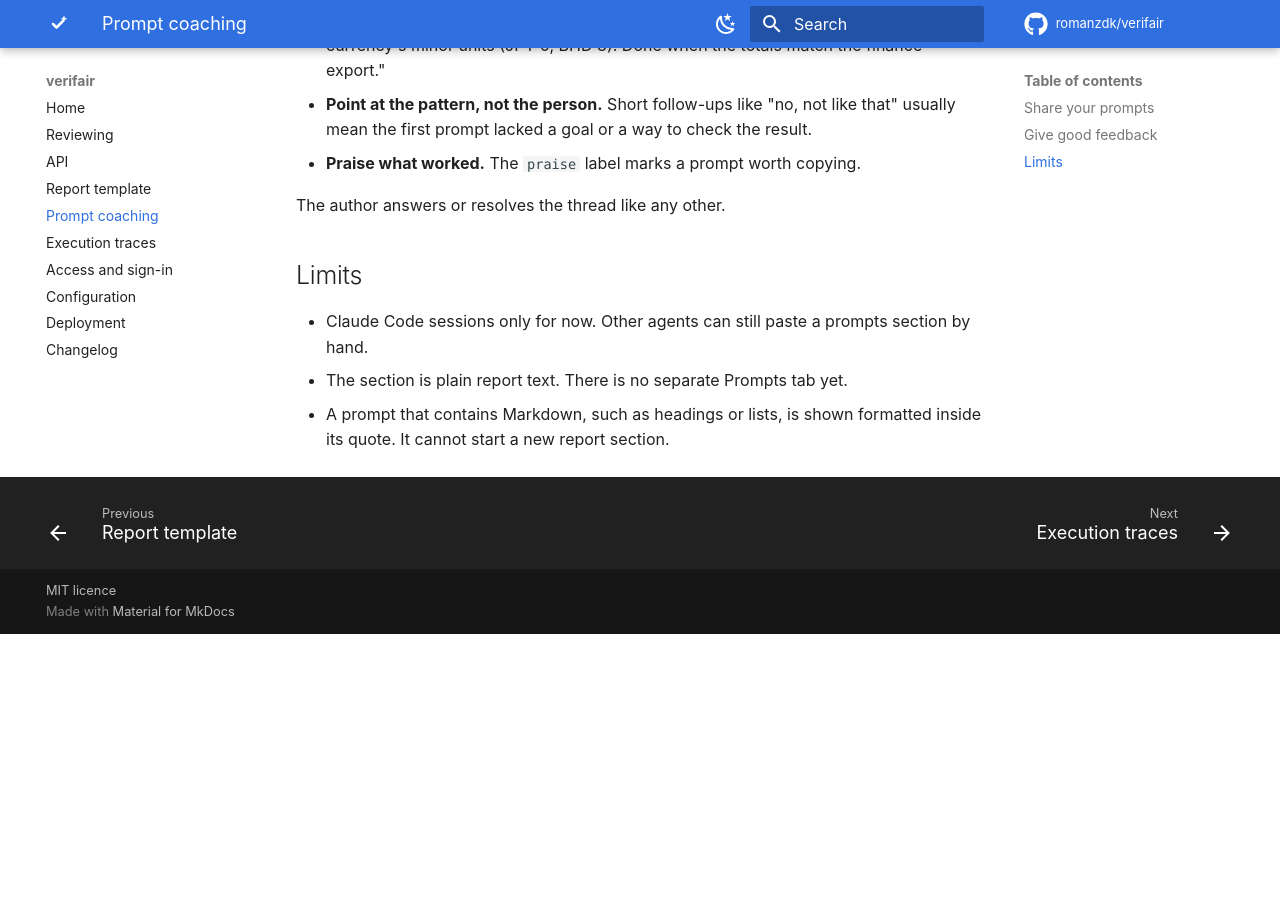
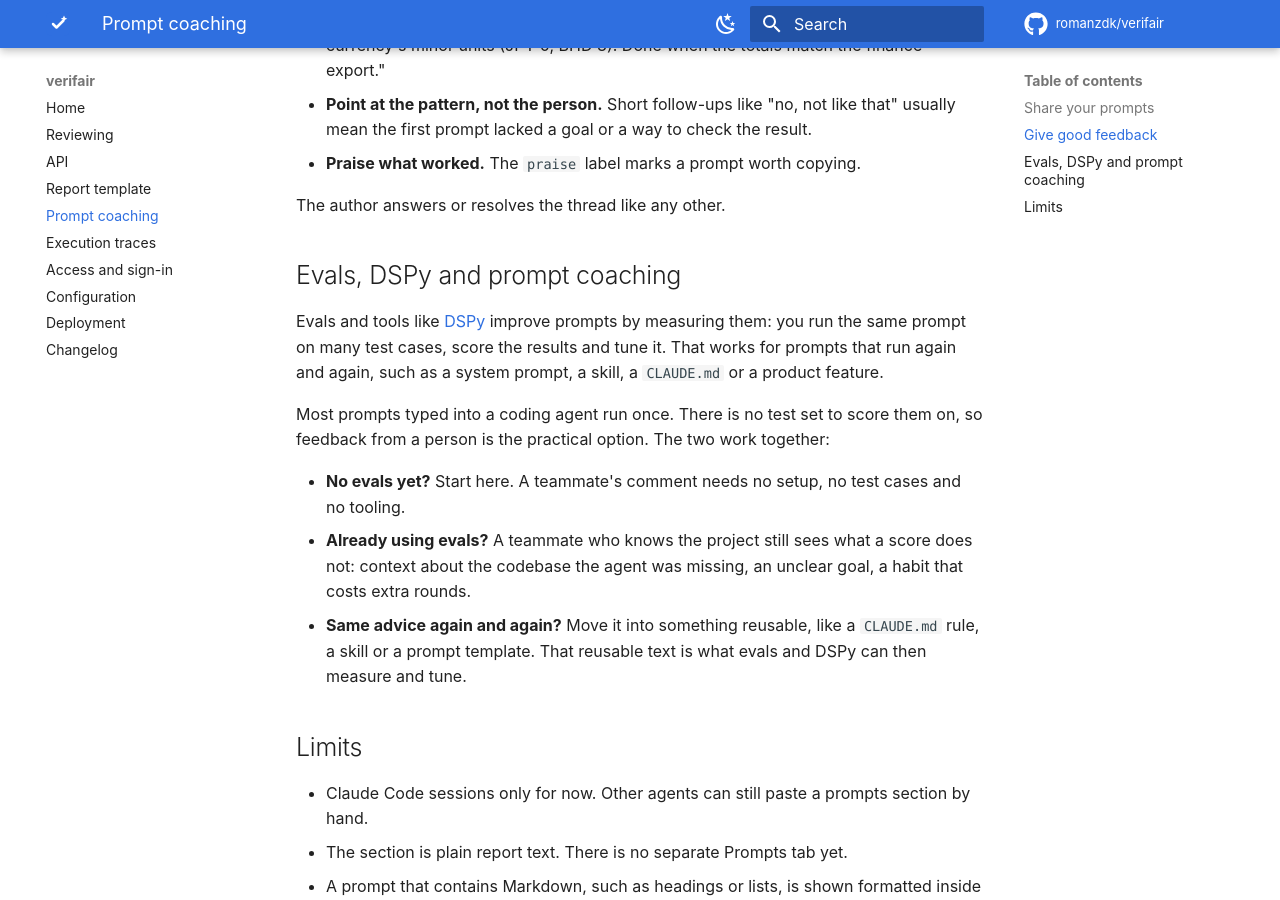
Before and after one commit to romanzdk/verifair, an MkDocs documentation site: the page built from docs/prompt-coaching.md, in a window 1280 px wide and 900 px high, scrolled down 1435 px. Built offline with MkDocs 1.6.1 and Material for MkDocs 9.7.7, drawn with Linux system fonts in a browser that asks for light colours; comment, search, counter and statistics services are not loaded; before the commit the page ends 2069 px from its top, so only the background shows below that.

Commit message:
docs: how prompt coaching fits with evals and DSPy

```diff
--- a/docs/prompt-coaching.md
+++ b/docs/prompt-coaching.md
@@ -40,6 +40,16 @@ Feedback that helps:
 
 The author answers or resolves the thread like any other.
 
+## Evals, DSPy and prompt coaching
+
+Evals and tools like [DSPy](https://dspy.ai) improve prompts by measuring them: you run the same prompt on many test cases, score the results and tune it. That works for prompts that run again and again, such as a system prompt, a skill, a `CLAUDE.md` or a product feature.
+
+Most prompts typed into a coding agent run once. There is no test set to score them on, so feedback from a person is the practical option. The two work together:
+
+- **No evals yet?** Start here. A teammate's comment needs no setup, no test cases and no tooling.
+- **Already using evals?** A teammate who knows the project still sees what a score does not: context about the codebase the agent was missing, an unclear goal, a habit that costs extra rounds.
+- **Same advice again and again?** Move it into something reusable, like a `CLAUDE.md` rule, a skill or a prompt template. That reusable text is what evals and DSPy can then measure and tune.
+
 ## Limits
 
 - Claude Code sessions only for now. Other agents can still paste a prompts section by hand.
```
Also changed, not shown: CHANGELOG.md (+4 -0 lines).
